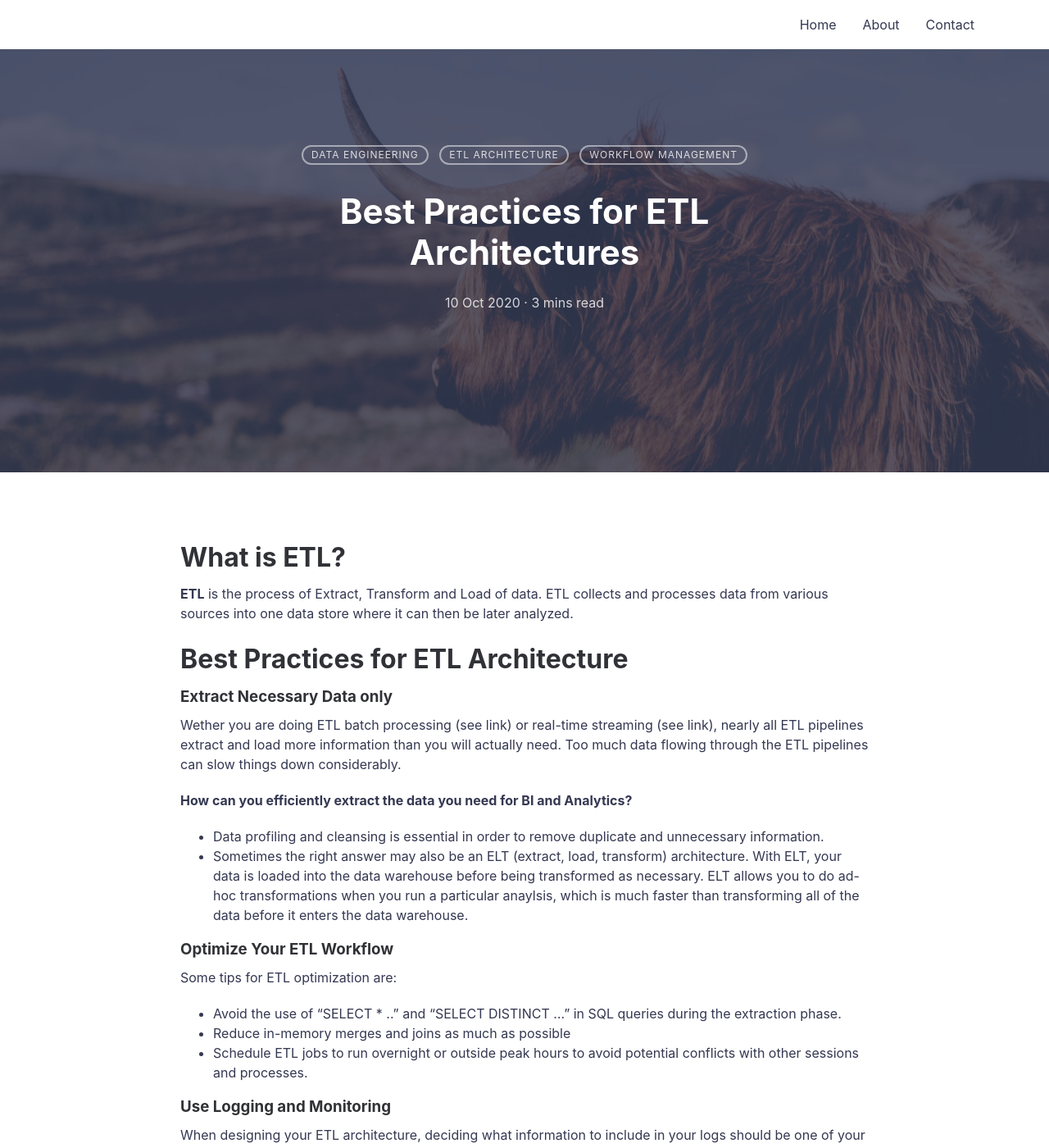
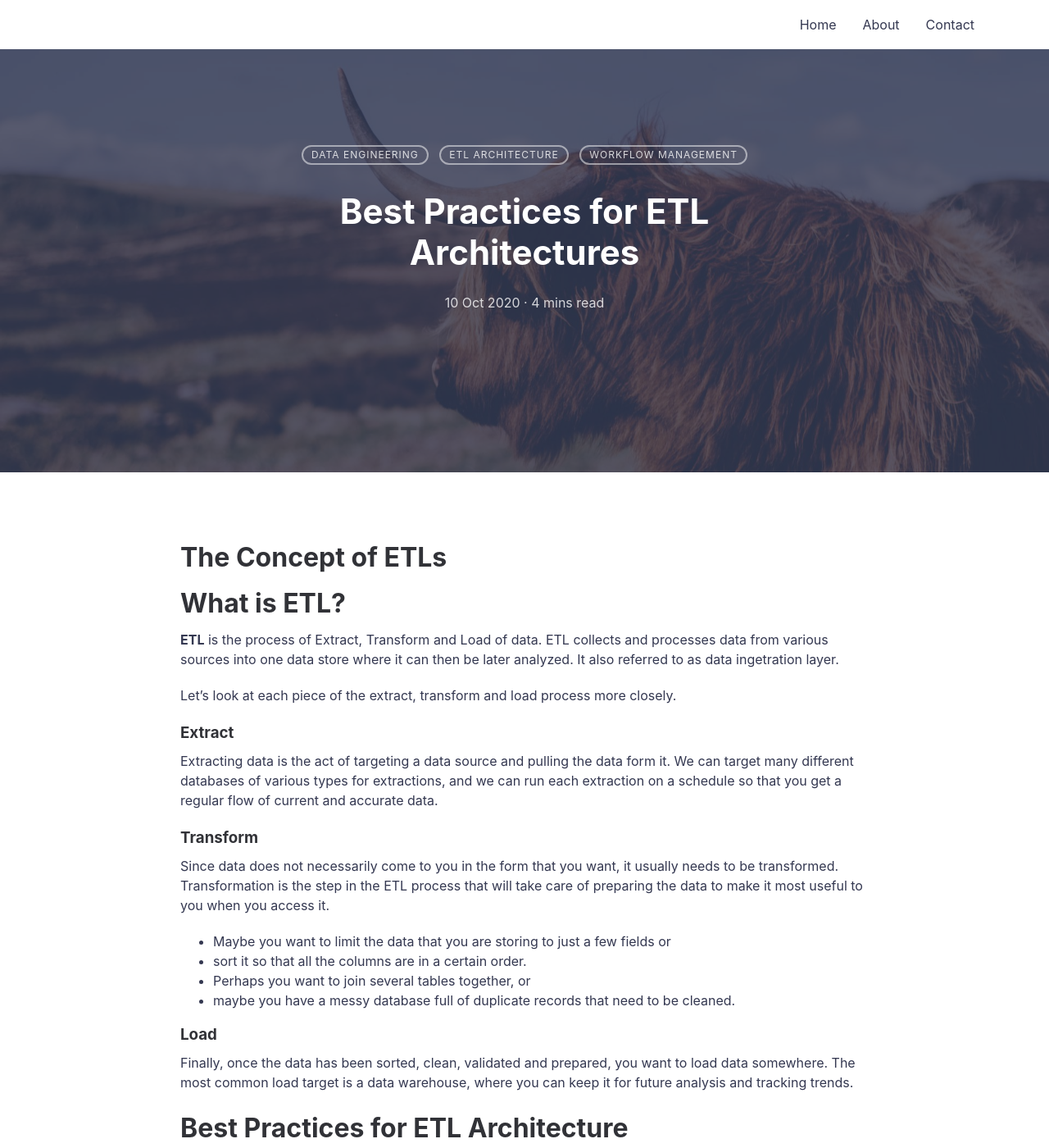
Before and after one commit to DataDima90/ai.github.io, a Jekyll site: the page built from _posts/2020-10-10-AirFlow.md, in a window 1280 px wide and 1400 px high. Shown: the whole window at 82% size. Built offline with Jekyll 4.4.1, drawn with Linux system fonts in a browser that asks for light colours; a script that is not in the unit is left out.

Commit message:
Update 2020-10-10-AirFlow.md

```diff
--- a/_posts/2020-10-10-AirFlow.md
+++ b/_posts/2020-10-10-AirFlow.md
@@ -8,11 +8,27 @@ mathjax: true
 summary: ETL Architecture
 ---
 
+# The Concept of ETLs
+
 
 # What is ETL?
-**ETL** is the process of Extract, Transform and Load of data. ETL collects and processes data from various sources into one data store where it can then be later analyzed.
+**ETL** is the process of Extract, Transform and Load of data. ETL collects and processes data from various sources into one data store where it can then be later analyzed. It also referred to as data ingetration layer.
+
+Let's look at each piece of the extract, transform and load process more closely.
 
 
+### Extract
+Extracting data is the act of targeting a data source and pulling the data form it. We can target many different databases of various types for extractions, and we can run each extraction on a schedule so that you get a regular flow of current and accurate data.
+
+### Transform
+Since data does not necessarily come to you in the form that you want, it usually needs to be transformed. Transformation is the step in the ETL process that will take care of preparing the data to make it most useful to you when you access it.
+- Maybe you want to limit the data that you are storing to just a few fields or
+- sort it so that all the columns are in a certain order.
+- Perhaps you want to join several tables together, or
+- maybe you have a messy database full of duplicate records that need to be cleaned.
+
+### Load
+Finally, once the data has been sorted, clean, validated and prepared, you want to load data somewhere. The most common load target is a data warehouse, where you can keep it for future analysis and tracking trends.
 
 # Best Practices for ETL Architecture
 
```
